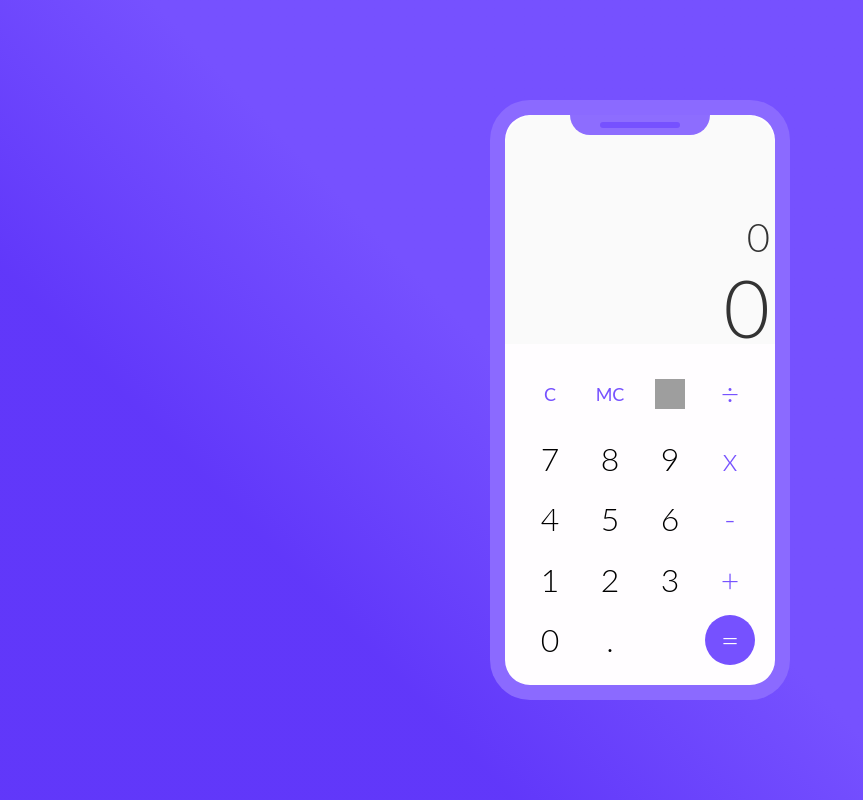
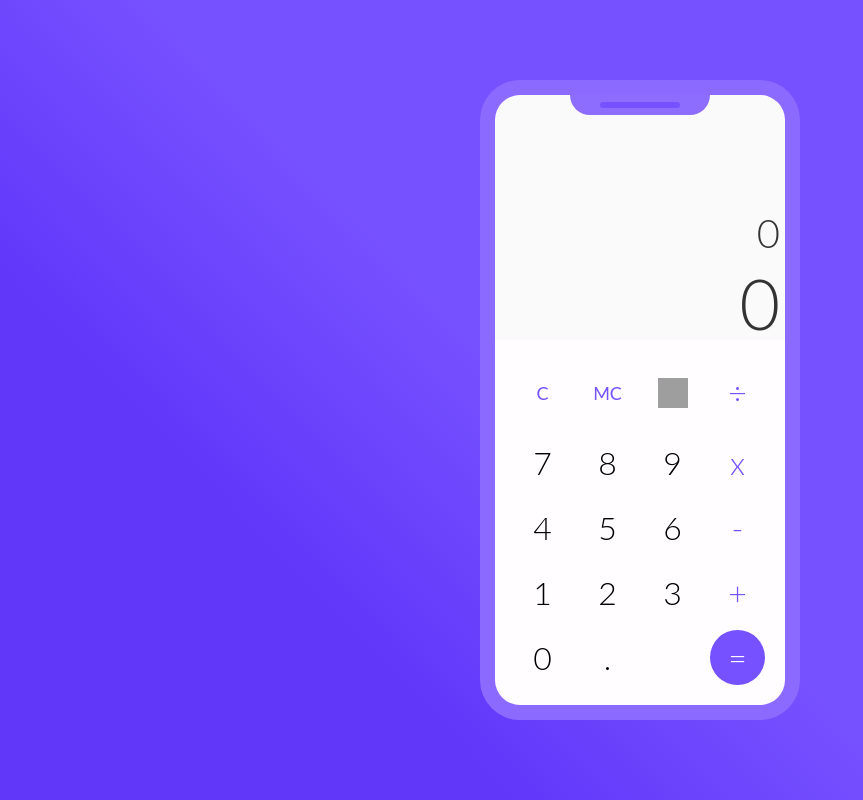
Before and after one commit to tomaszwasik31/devlink-calculator, a Next.js app: page / in a window 1280 px wide. Shown: the whole page, without its empty margins (0-863 px from the left). Built offline with nearby package versions, Linux system fonts and the light colour scheme; grey boxes are pictures that could not be loaded.

Commit message:
webflow adjustments

```diff
--- a/devlink/Calculator.module.css
+++ b/devlink/Calculator.module.css
@@ -11,8 +11,8 @@
 
 .phone-container {
   display: flex;
-  width: 300px;
-  height: 600px;
+  width: 320px;
+  height: 640px;
   flex-direction: column;
   align-items: center;
 
@@ -80,7 +80,7 @@
 
 .p-big-display {
   font-family: Lato, sans-serif;
-  font-size: 80px;
+  font-size: 70px;
   line-height: 0px;
   font-weight: 300;
 }
```
